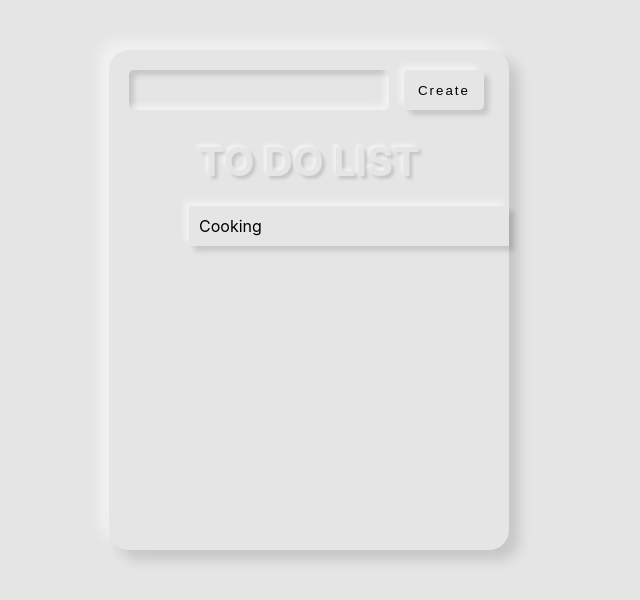
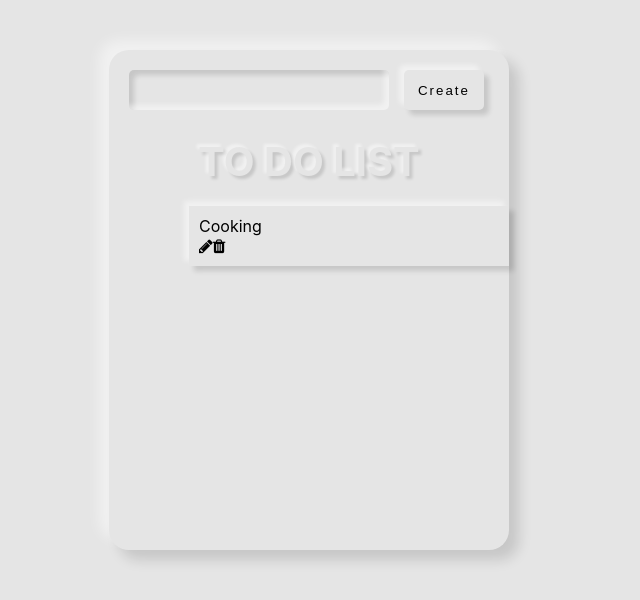
Before and after one commit to iman184/TodoList, a React (Create React App) app: page / in a window 1280 px wide. Shown: the top 600 px of the page, without its empty margins (331-971 px from the left). Built offline with nearby package versions, Linux system fonts and the light colour scheme.

Commit message:
Add edit and delete icons

```diff
--- a/src/Components/ListItem.js
+++ b/src/Components/ListItem.js
@@ -4,7 +4,14 @@ class ListItem extends Component{
         const {item} = this.props;
         return(
             <ul>
-            <li>{item}</li>
+            <li>{item}
+            <div className="row">
+                <i className="fa fa-pencil"
+                title="Edit" />
+                <i className="fa fa-trash"
+                title="Delete" />
+                </div>
+                </li>
 
           </ul>
         );
```
